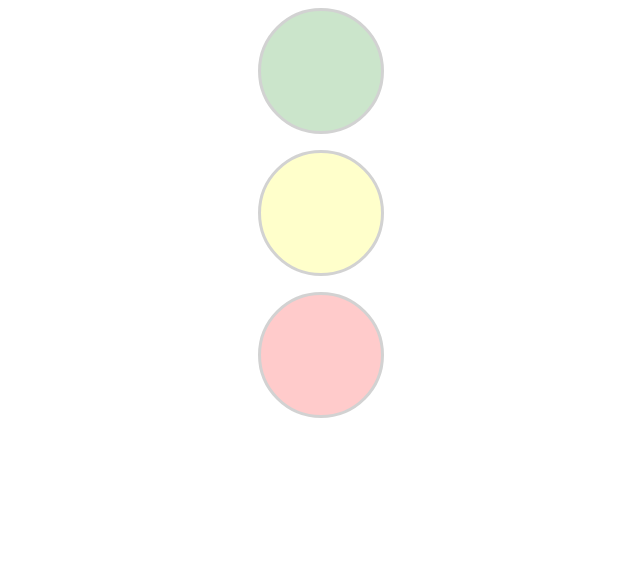
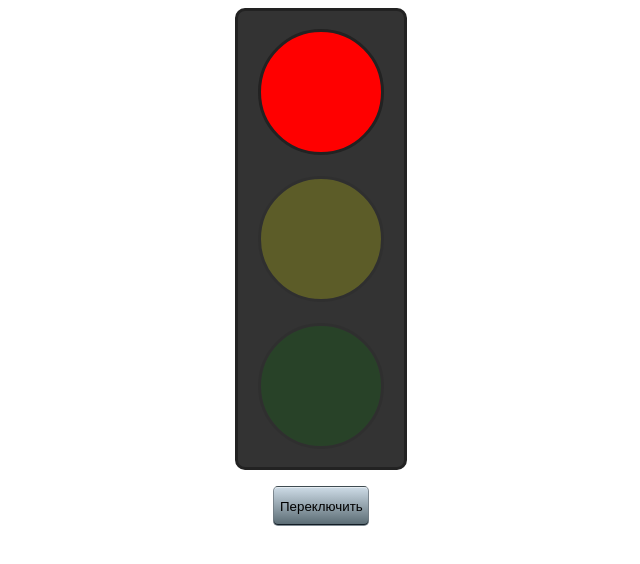
Before and after one commit to expMax-web/traffic-lights-state-machine, a React (Create React App) app: page / in a window 1280 px wide. Shown: the top 564 px of the page, without its empty margins (319-959 px from the left). Built offline with nearby package versions, Linux system fonts and the light colour scheme.

Commit message:
fix TraficLights

```diff
--- a/src/component/TraficLights/TraficLights.tsx
+++ b/src/component/TraficLights/TraficLights.tsx
@@ -1,12 +1,23 @@
-import { FC } from "react";
+import { FC, useReducer } from "react";
+import { TRAFIC_LIGHTS_ITEMS_INITIAL_STATE } from "./constants";
+import traficLightsReducer from "./reducers";
 
 import styles from './styles.module.scss'
+import { TraficLightsButton } from "./TraficLightsButton";
 import { TraficLightsItem } from "./TraficLightsItem";
 
 export const TraficLights: FC = () => {
-    return <div className={styles.Container} >
-        <TraficLightsItem color="green" />
-        <TraficLightsItem color="yellow" />
-        <TraficLightsItem color="red" />
-    </div>
+
+    const [traficLightsItemsState, dispatch] = useReducer(traficLightsReducer, TRAFIC_LIGHTS_ITEMS_INITIAL_STATE);
+
+    return (
+        <div className={styles.Container}>
+            <div className={styles.TraficLights} >
+                {traficLightsItemsState.map((item) => {
+                    return <TraficLightsItem color={item.color} isActive={item.isActive} key={item.color} />
+                })}
+            </div>
+            <TraficLightsButton onClick={() => dispatch({ type: 'SWITCH_COLOR' })} />
+        </div>
+    )
 }
```
